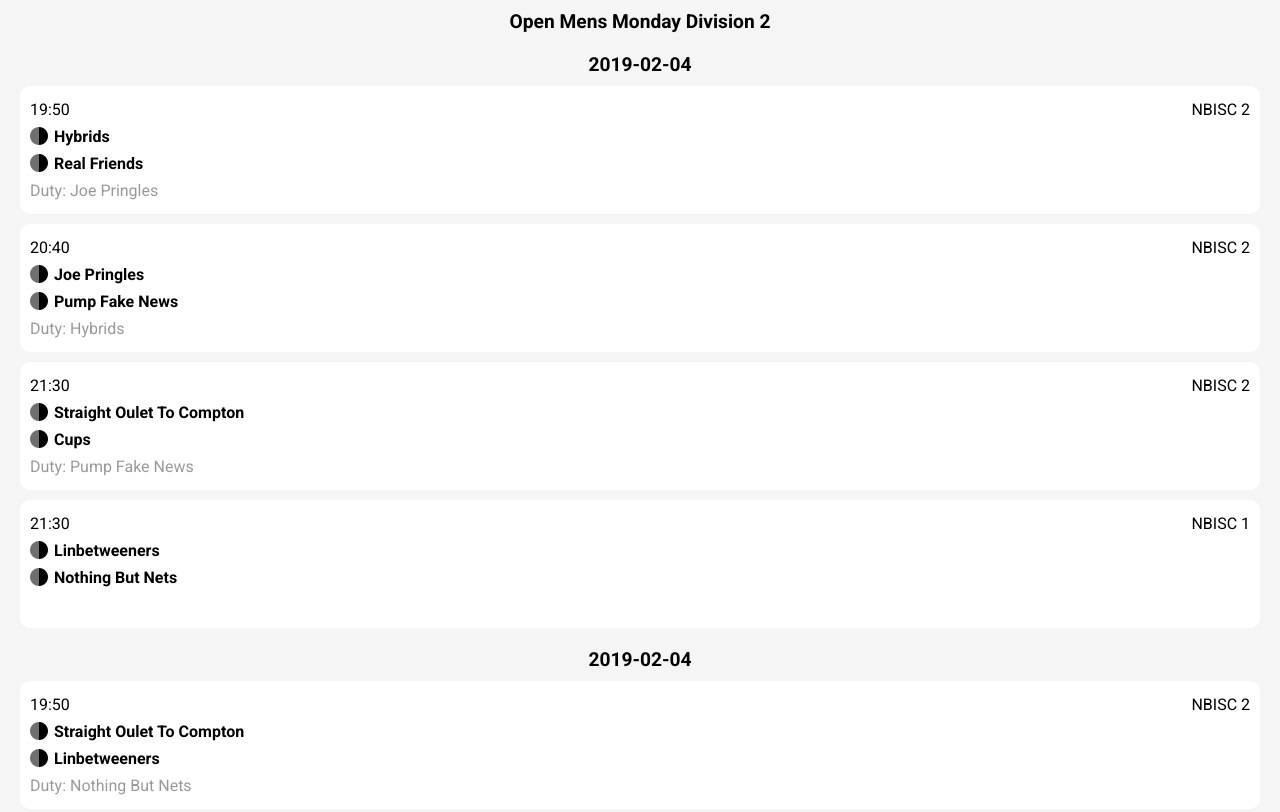
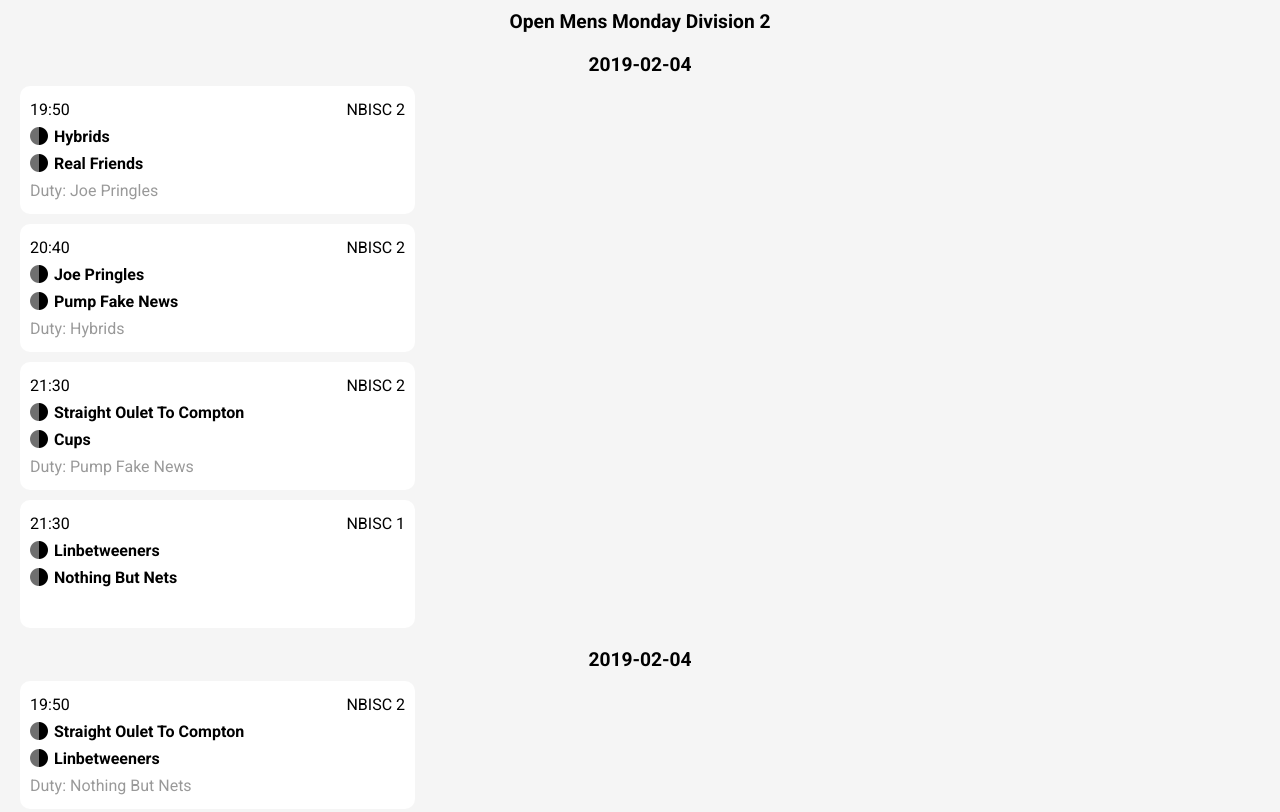
Before and after one commit to superhendo/superhendo.github.io, a plain HTML site: page sixthman/OMM2_DRAW_v3.html in a window 1280 px wide. Shown: the top 812 px of the page. Drawn offline with Linux system fonts and the light colour scheme.

Commit message:
Add files via upload

```diff
--- a/sixthman/OMM2_DRAW_v3.html
+++ b/sixthman/OMM2_DRAW_v3.html
@@ -4,6 +4,8 @@
 	<title></title>
 	<link rel="stylesheet" type="text/css" href="normalise.css">
 	<link href="https://fonts.googleapis.com/css?family=Roboto:400,700" rel="stylesheet">
+	<meta name="viewport" content="width=device-width, initial-scale=1.0">
+
 
 	<script language = "javascript" >
         document.writeln("<h2 align=\"center\">Open Mens Monday Division 2</h2>");
@@ -1319,7 +1321,7 @@
 
 		.gameCard {
 			padding:10px;
-			max-width: 100%;
+			max-width: 375px;
 			margin: 0 20px;
 			height: 108px;
 			background: rgba(255,255,255,1);
```
